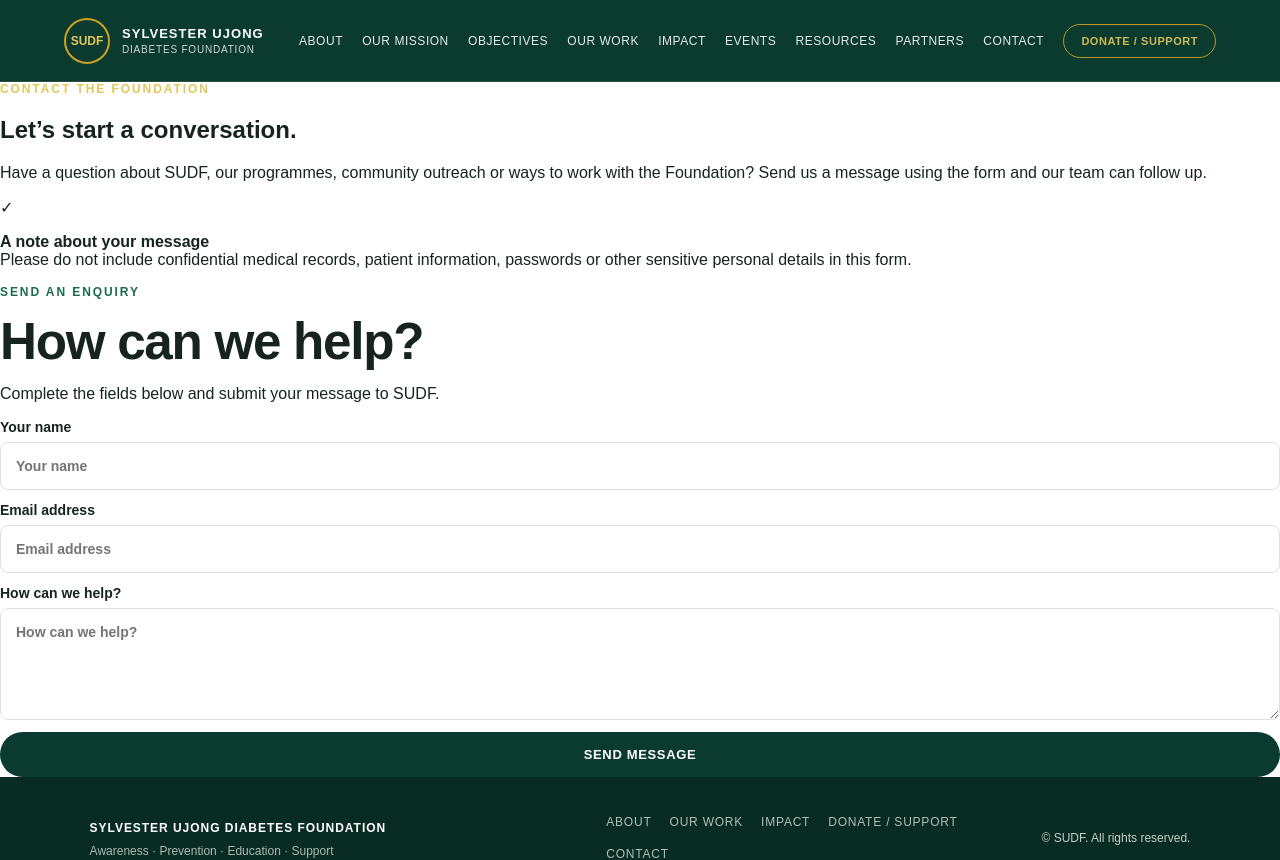
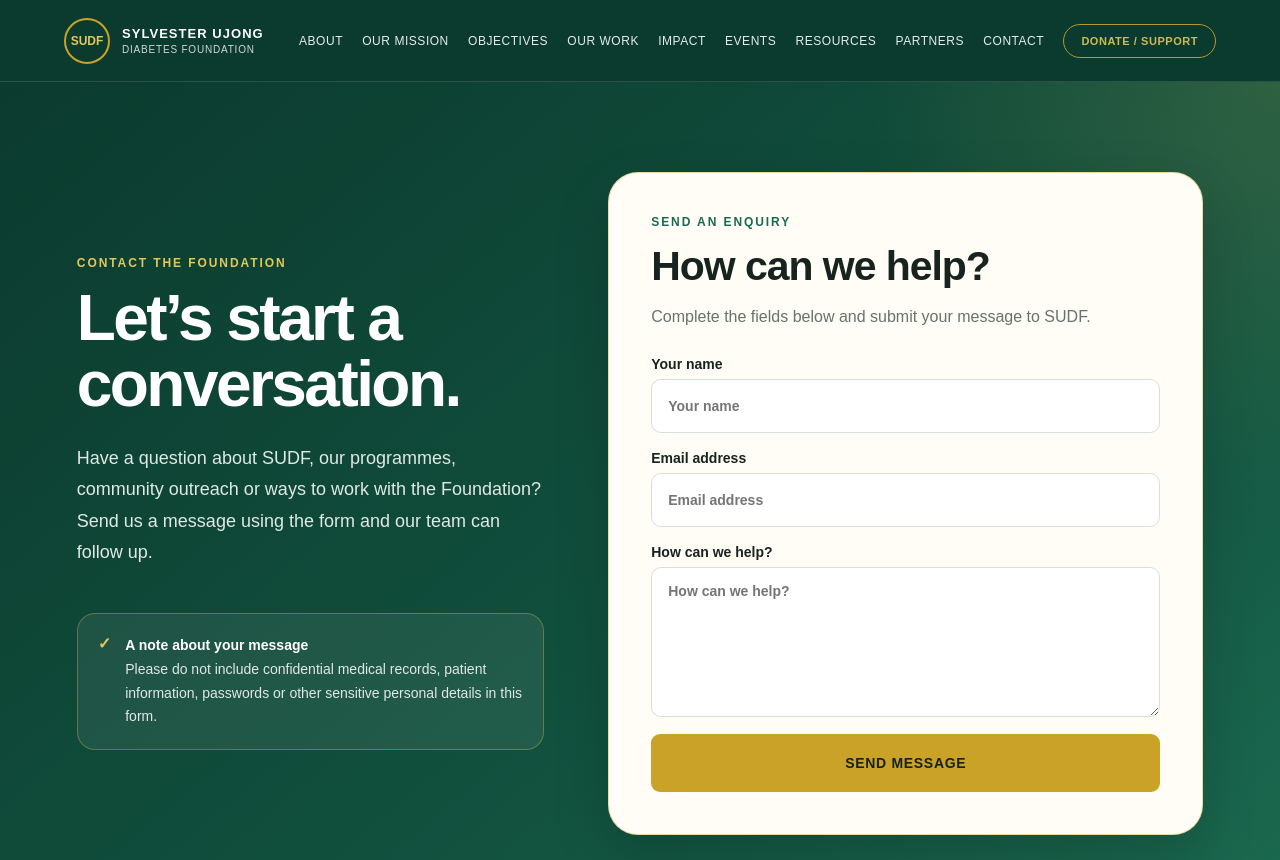
Before and after one commit to AkongShadrach/SUDF-website, a Next.js app: page /contact in a window 1280 px wide. Shown: the top 860 px of the page. Built offline with nearby package versions, Linux system fonts and the light colour scheme.

Commit message:
Style dedicated SUDF contact page

```diff
--- a/app/globals.css
+++ b/app/globals.css
@@ -1290,3 +1290,90 @@ blockquote { margin:32px 0 0; padding:20px 0 0 22px; border-left:3px solid var(-
 .contact-feedback.success { color:#176b45; }
 .contact-feedback.error { color:#a12c2c; }
 .contact-honeypot, .support-honeypot { position:absolute !important; width:1px !important; height:1px !important; padding:0 !important; margin:-1px !important; overflow:hidden !important; clip:rect(0,0,0,0) !important; white-space:nowrap !important; border:0 !important; }
+
+
+/* Dedicated SUDF contact page — sponsor-page inspired layout in Foundation colours */
+.sudf-contact-page { min-height: 100vh; background: var(--cream); }
+.sudf-contact-hero {
+  display: grid;
+  grid-template-columns: minmax(0, .88fr) minmax(0, 1.12fr);
+  align-items: stretch;
+  gap: clamp(28px, 5vw, 68px);
+  padding: clamp(48px, 7vw, 92px) 6vw;
+  background:
+    radial-gradient(circle at 100% 0%, rgba(226,199,91,.14), transparent 26rem),
+    linear-gradient(140deg, var(--green) 0%, var(--green-2) 62%, var(--green-3) 100%);
+}
+.sudf-contact-intro { display:flex; flex-direction:column; justify-content:center; padding:16px 0; color:white; }
+.sudf-contact-intro h1 {
+  max-width:600px;
+  margin:0;
+  color:white;
+  font-size:clamp(42px,5vw,68px);
+  line-height:1.02;
+  letter-spacing:-.04em;
+}
+.sudf-contact-intro > p:not(.eyebrow) {
+  max-width:560px;
+  margin:26px 0;
+  color:#e0e9e3;
+  font-size:18px;
+  line-height:1.75;
+}
+.sudf-contact-note {
+  display:flex;
+  align-items:flex-start;
+  gap:14px;
+  max-width:560px;
+  margin-top:18px;
+  padding:20px;
+  border:1px solid rgba(226,199,91,.32);
+  border-radius:18px;
+  background:rgba(255,255,255,.07);
+}
+.sudf-contact-note > span { color:var(--gold-soft); font-weight:900; }
+.sudf-contact-note p { margin:0; color:#e0e9e3; font-size:14px; line-height:1.7; }
+.sudf-contact-note strong { color:white; }
+.sudf-contact-form-panel {
+  min-width:0;
+  padding:clamp(24px,4vw,42px);
+  border:1px solid rgba(201,162,39,.4);
+  border-radius:30px;
+  background:#fffdf6;
+  box-shadow:0 22px 54px rgba(0,0,0,.17);
+}
+.sudf-contact-form-heading { margin-bottom:26px; }
+.sudf-contact-form-heading h2 { color:var(--ink); font-size:clamp(30px,3.2vw,42px); }
+.sudf-contact-form-heading > p:last-child { color:var(--muted); line-height:1.65; }
+.sudf-contact-form-panel .contact-form { gap:17px; }
+.sudf-contact-form-panel .contact-form label { color:var(--ink); }
+.sudf-contact-form-panel .contact-form input,
+.sudf-contact-form-panel .contact-form textarea {
+  min-height:54px;
+  padding:15px 16px;
+  border:1px solid #d9e0db;
+  border-radius:10px;
+  background:white;
+  color:var(--ink);
+}
+.sudf-contact-form-panel .contact-form textarea { min-height:150px; }
+.sudf-contact-form-panel .contact-form button {
+  width:100%;
+  min-height:58px;
+  border:0;
+  border-radius:9px;
+  background:var(--gold);
+  color:#17231f;
+  font-size:14px;
+}
+.sudf-contact-footer { background:#082c23; }
+@media(max-width:900px) {
+  .sudf-contact-hero { grid-template-columns:1fr; }
+  .sudf-contact-intro { max-width:720px; }
+}
+@media(max-width:620px) {
+  .sudf-contact-hero { gap:30px; padding:52px 5vw 64px; }
+  .sudf-contact-intro h1 { font-size:43px; }
+  .sudf-contact-intro > p:not(.eyebrow) { font-size:16px; }
+  .sudf-contact-form-panel { padding:25px 20px; border-radius:24px; }
+}
```
